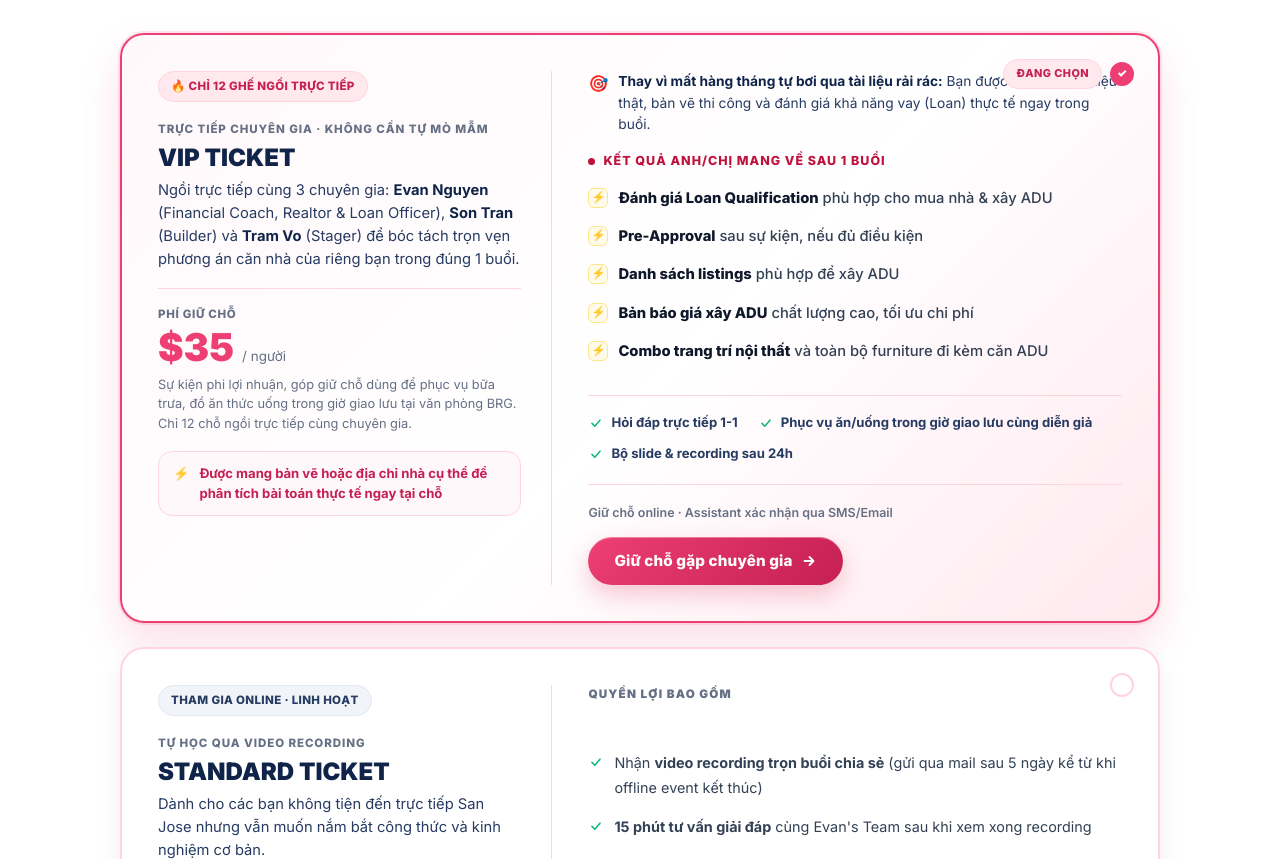
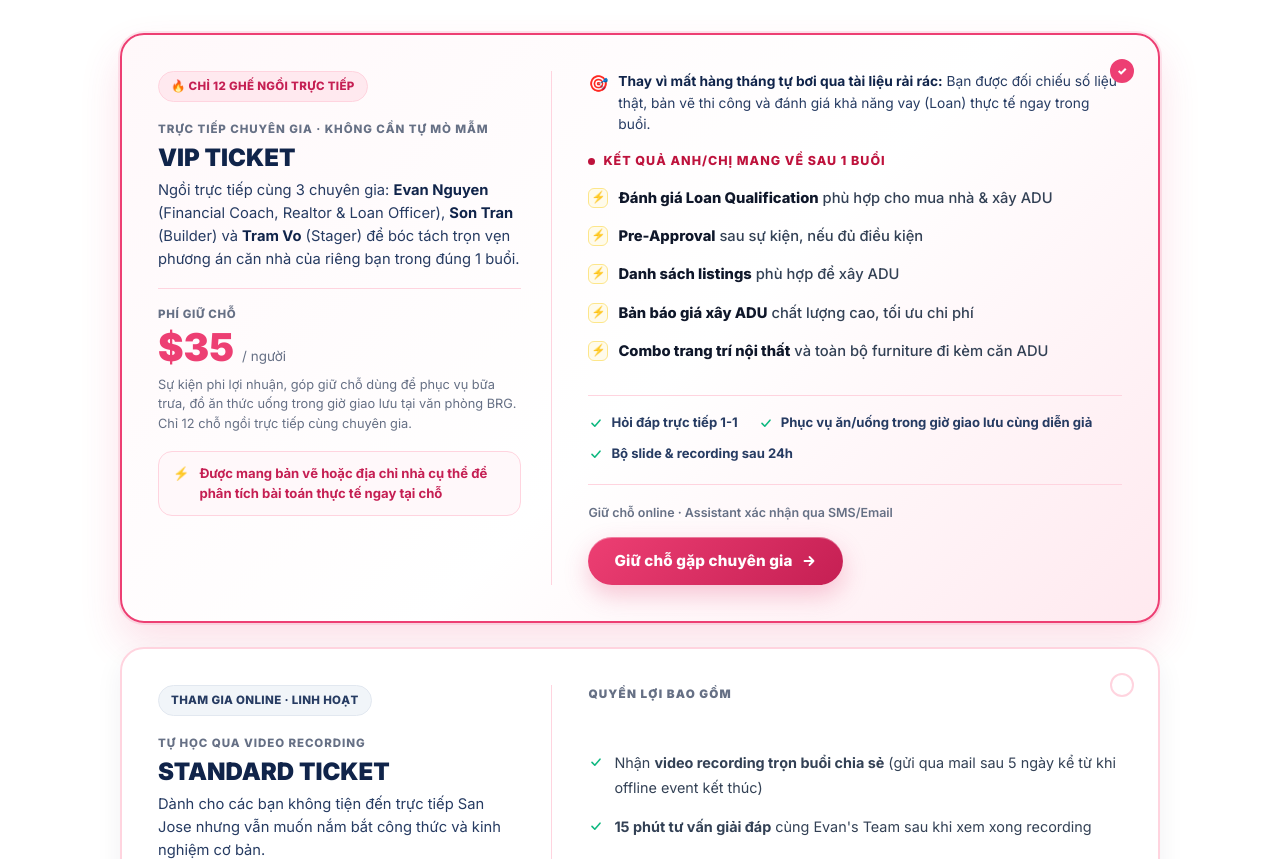
Before and after one commit to evancoaching/offline-SJ-2026, a plain HTML site: page index.html in a window 1280 px wide. Shown: the part 5105-5964 px from the top of the page. Drawn offline with Linux system fonts and the light colour scheme.

Commit message:
Remove "Dang chon" label, keep checkmark only on ticket cards
The pill text was redundant next to the checkmark indicator.

```diff
--- a/index.html
+++ b/index.html
@@ -258,7 +258,6 @@ src="https://www.facebook.com/tr?id=529476062863594&ev=PageView&noscript=1"
         <div class="ticket-stack">
           <article class="ticket-card is-active" id="ticket-vip" data-ticket-card="vip" aria-labelledby="ticket-vip-title">
             <div class="ticket-select">
-              <span class="selection-pill">Đang chọn</span>
               <span class="selection-check">✓</span>
             </div>
             <div class="ticket-card-grid">
@@ -305,7 +304,6 @@ src="https://www.facebook.com/tr?id=529476062863594&ev=PageView&noscript=1"
 
           <article class="ticket-card" id="ticket-standard" data-ticket-card="standard" aria-labelledby="ticket-standard-title">
             <div class="ticket-select">
-              <span class="selection-pill">Đang chọn</span>
               <span class="selection-check">✓</span>
             </div>
             <div class="ticket-card-grid">
--- a/styles.css
+++ b/styles.css
@@ -237,8 +237,6 @@ button, input, select { font: inherit; }
 .ticket-card.is-active { border-color: var(--pink); background: linear-gradient(135deg, var(--rose-50) 0%, #fff 55%, var(--rose-100) 100%); box-shadow: 0 20px 40px rgba(237,63,115,.16), 0 0 0 2px rgba(237,63,115,.12); }
 
 .ticket-select { position: absolute; top: 24px; right: 24px; display: flex; align-items: center; gap: 8px; }
-.ticket-select .selection-pill { display: none; padding: 5px 12px; border: 1px solid var(--rose-200); border-radius: 999px; color: var(--pink-dark); background: var(--rose-100); font-size: .68rem; font-weight: 800; letter-spacing: .04em; text-transform: uppercase; }
-.ticket-card.is-active .selection-pill { display: inline-flex; }
 .ticket-select .selection-check { display: flex; align-items: center; justify-content: center; width: 24px; height: 24px; border: 2px solid var(--rose-200); border-radius: 50%; color: transparent; background: #fff; font-size: .7rem; font-weight: 900; transition: color .2s ease, background .2s ease, border-color .2s ease; }
 .ticket-card.is-active .selection-check { color: #fff; background: var(--pink); border-color: var(--pink); }
 
```
